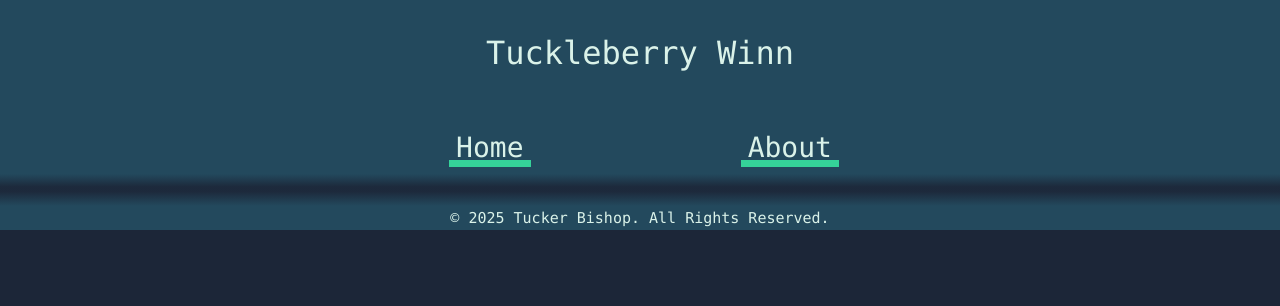
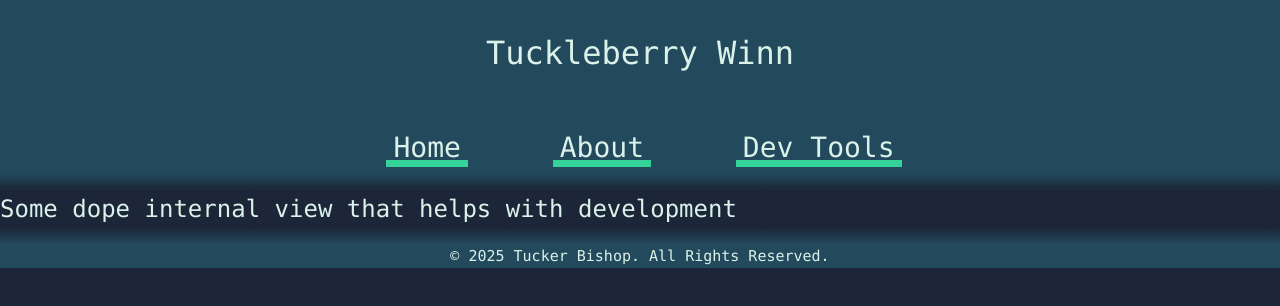
Before and after one commit to TuckleberryWinn/portfolio, a Vue app: page /#/devtools in a window 1280 px wide. Shown: the top 306 px of the page. Built offline with nearby package versions, Linux system fonts and the light colour scheme; the HTML template or start-up script is replaced by a standard one.

Commit message:
Create devtools that are excluded from production build

```diff
--- a/src/components/NavPanel.vue
+++ b/src/components/NavPanel.vue
@@ -1,5 +1,10 @@
 <script setup lang="ts">
-	import { RouterLink, RouterView } from 'vue-router';
+	import { defineAsyncComponent, type Component } from 'vue';
+	import { RouterLink } from 'vue-router';
+	let extras: string | Component = 'span';
+	if (import.meta.env.DEV) {
+		extras = defineAsyncComponent(() => import('./devtools/NavPanelExtra.vue'));
+	}
 </script>
 
 <template>
@@ -17,6 +22,8 @@
 		<nav>
 			<RouterLink to="/">Home</RouterLink>
 			<RouterLink to="/about">About</RouterLink>
+
+			<component :is="extras" />
 		</nav>
 	</div>
 </template>
--- /dev/null
+++ b/src/components/devtools/NavPanelExtra.vue
@@ -0,0 +1,10 @@
+<script setup lang="ts">
+	import { RouterLink } from 'vue-router';
+	console.log('The goats are in the nav bar!');
+</script>
+
+<template>
+	<RouterLink to="/devtools">Dev Tools</RouterLink>
+</template>
+
+<style></style>
--- a/src/router/index.ts
+++ b/src/router/index.ts
@@ -2,9 +2,7 @@ import { createRouter, createWebHashHistory } from 'vue-router';
 import HomeView from '../views/HomeView.vue';
 import DetailView from '../views/DetailView.vue';
 
-const router = createRouter({
-	history: createWebHashHistory(),
-	routes: [
+const routes = [
 	{
 		path: '/',
 		name: 'home',
@@ -27,12 +25,22 @@ const router = createRouter({
 	{
 		path: '/cms',
 		name: 'cms',
-			// route level code-splitting
-			// this generates a separate chunk (About.[hash].js) for this route
-			// which is lazy-loaded when the route is visited.
 		component: () => import('../views/CMSView.vue'),
 	},
-	],
+];
+
+if (import.meta.env.DEV) {
+	routes.push({
+		path: '/devtools',
+		name: 'devtools',
+		component: () => import('../views/DevTools.vue'),
+	});
+	console.log('Goats have invaded the router');
+}
+
+const router = createRouter({
+	history: createWebHashHistory(),
+	routes,
 });
 
 export default router;
--- /dev/null
+++ b/src/views/DevTools.vue
@@ -0,0 +1,9 @@
+<script setup lang="ts"></script>
+
+<template>
+	<div>
+		<h2>Some dope internal view that helps with development</h2>
+	</div>
+</template>
+
+<style></style>
```
Lines whose indentation alone changed are shown as unchanged.
